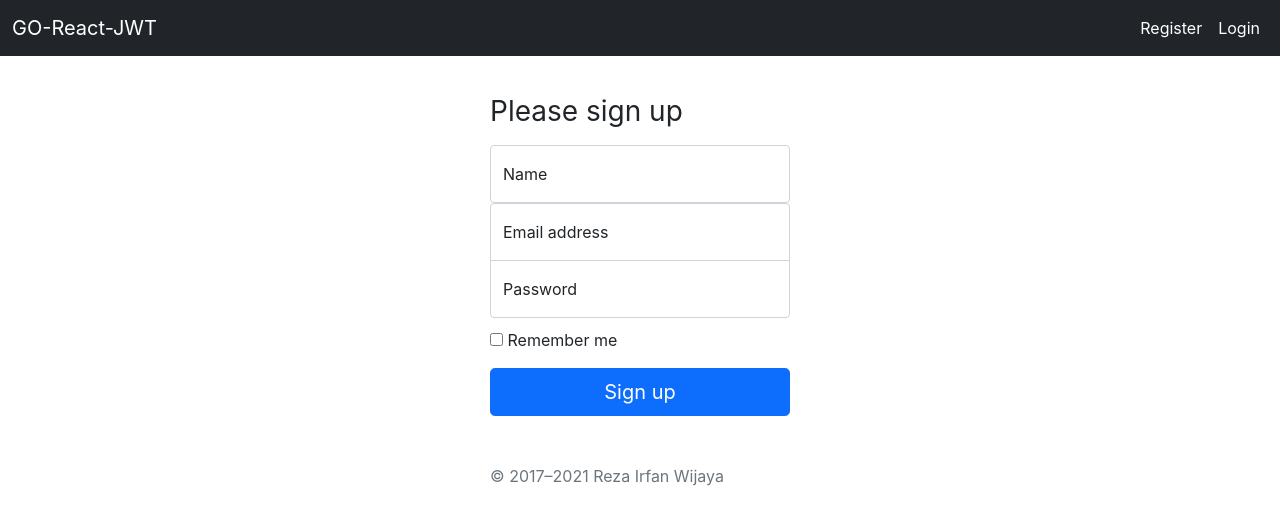
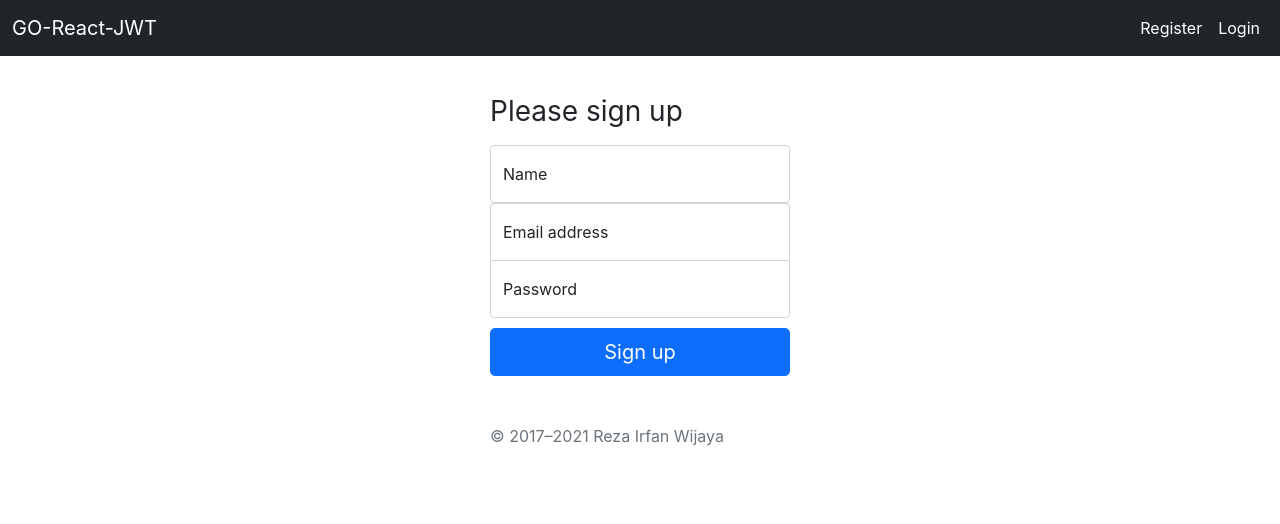
Before and after one commit to rezairfanwijaya/Auth-JWT-Golang-React-FRONTEND, a React (Create React App) app: page /register in a window 1280 px wide. Shown: the top 524 px of the page. Built offline with nearby package versions, Linux system fonts and the light colour scheme.

Commit message:
send data from clien to server

```diff
--- a/src/pages/register/Register.jsx
+++ b/src/pages/register/Register.jsx
@@ -1,34 +1,72 @@
 import React from "react";
+import { useState } from "react";
+import { Navigate } from "react-router-dom";
 
 
-class Register extends React.Component {
-    render () {
+export default function Register() {
+
+    // variable untuk menampung inputan dari form
+    const [name, setname] = useState('');
+    const [email, setemail] = useState('');
+    const [password, setpassword] = useState('');
+
+    // variable untuk membuat redirect false terlebih dahulu
+    const [redirect, setredirect] = useState(false);
+
+    // function handler submit
+    // * buat function menjadi async
+    const submit = async (e) => {
+        // ! stop reload
+        e.preventDefault();
+
+        // * kirim data dari form ke backend melalui endpoint yang sudah kita bikin (http://localhost:8080/api/register)
+        const resp = await fetch('http://localhost:8080/api/register', {
+            method: 'POST',
+            headers: {'Content-Type': 'application/json'},
+            body: JSON.stringify({
+                name,
+                email,
+                password
+            })
+        })
+
+        // !ketika ada error dari backend
+        if (resp.status != 200) {
+            alert(`Email ${email} sudah terdaftar`)
+        }else {
+            // * ketika berhasil register ubah nilai redirect menjadi true agar langsung diarahkan ke halaman login
+            setredirect(true);
+        }
+    }
+
+    // ketika berhasil maka akan diarahkan ke halaman login
+    if (redirect) {
+        return <Navigate to="/login" />
+    }
+
+
     return (
         <>
             <main className="form-signin">
-                    <form>
+                <form onSubmit={submit}>
                     <h1 className="h3 mb-3 fw-normal">Please sign up</h1>
 
                     <div className="form-floating">
-                            <input type="text" className="form-control" id="floatingInput" placeholder="name" />
+                        <input type="text" className="form-control" id="floatingInput" placeholder="name" onChange={e => setname(e.target.value)}  required/>
                         <label for="floatingInput">Name</label>
                     </div>
 
                     <div className="form-floating">
-                            <input type="email" className="form-control" id="floatingInput" placeholder="name@example.com" />
+                        <input type="email" className="form-control" id="floatingInput" placeholder="name@example.com" onChange={e => setemail(e.target.value)}  required/>
                         <label for="floatingInput">Email address</label>
                     </div>
 
                     <div className="form-floating">
-                            <input type="password" className="form-control" id="floatingPassword" placeholder="Password" />
+                        <input type="password" className="form-control" id="floatingPassword" placeholder="Password" onChange={e => setpassword(e.target.value)} required/>
                         <label for="floatingPassword">Password</label>
                     </div>
 
-                        <div className="checkbox mb-3">
-                            <label>
-                                <input type="checkbox" value="remember-me" /> Remember me
-                            </label>
-                        </div>
+
                     <button className="w-100 btn btn-lg btn-primary" type="submit">Sign up</button>
                     <p className="mt-5 mb-3 text-muted">&copy; 2017–2021 Reza Irfan Wijaya</p>
                 </form>
@@ -36,6 +74,3 @@ class Register extends React.Component {
         </>
     )
 }
-}
-
-export default Register;
```
Lines whose indentation alone changed are shown as unchanged.
